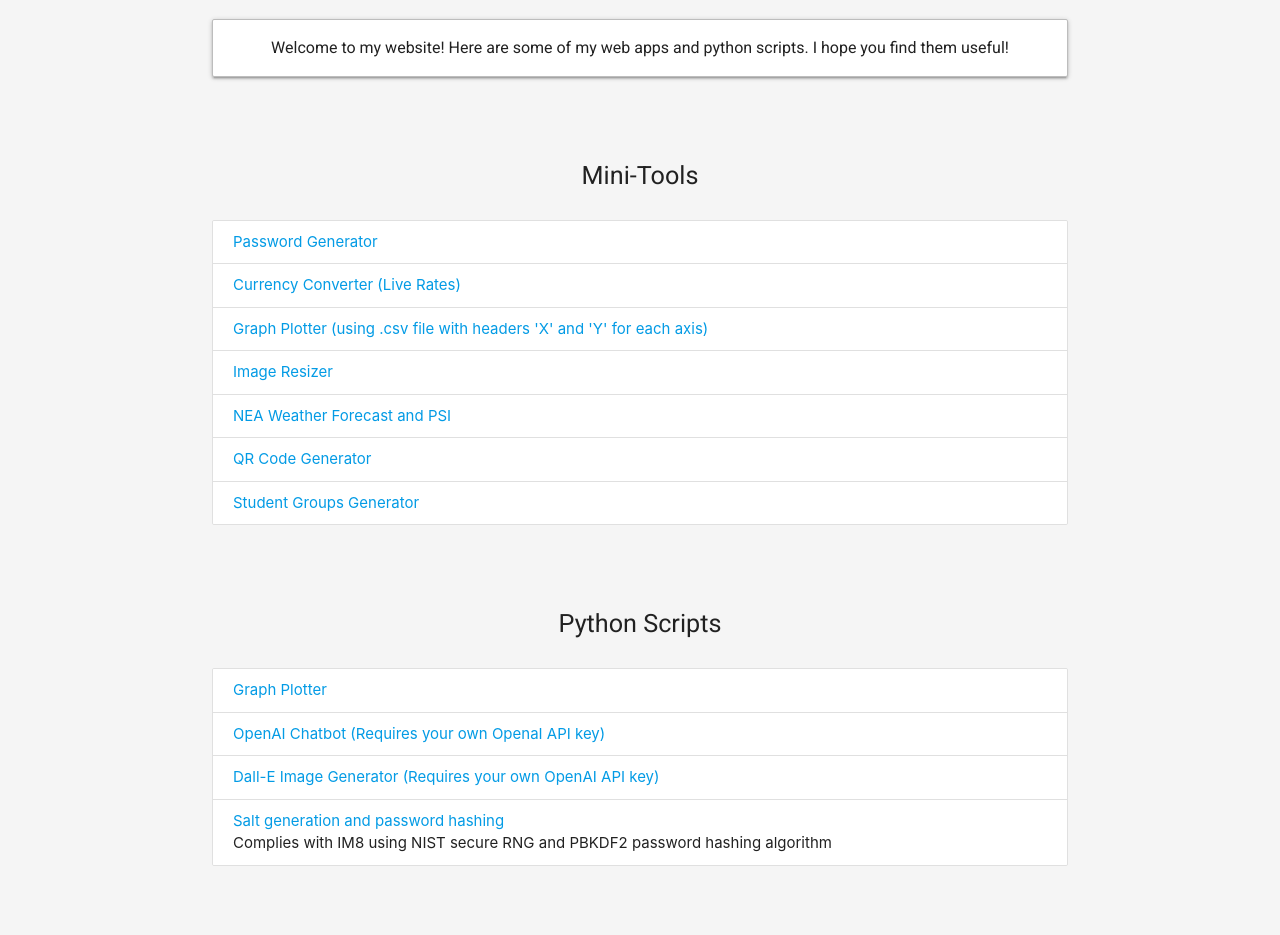
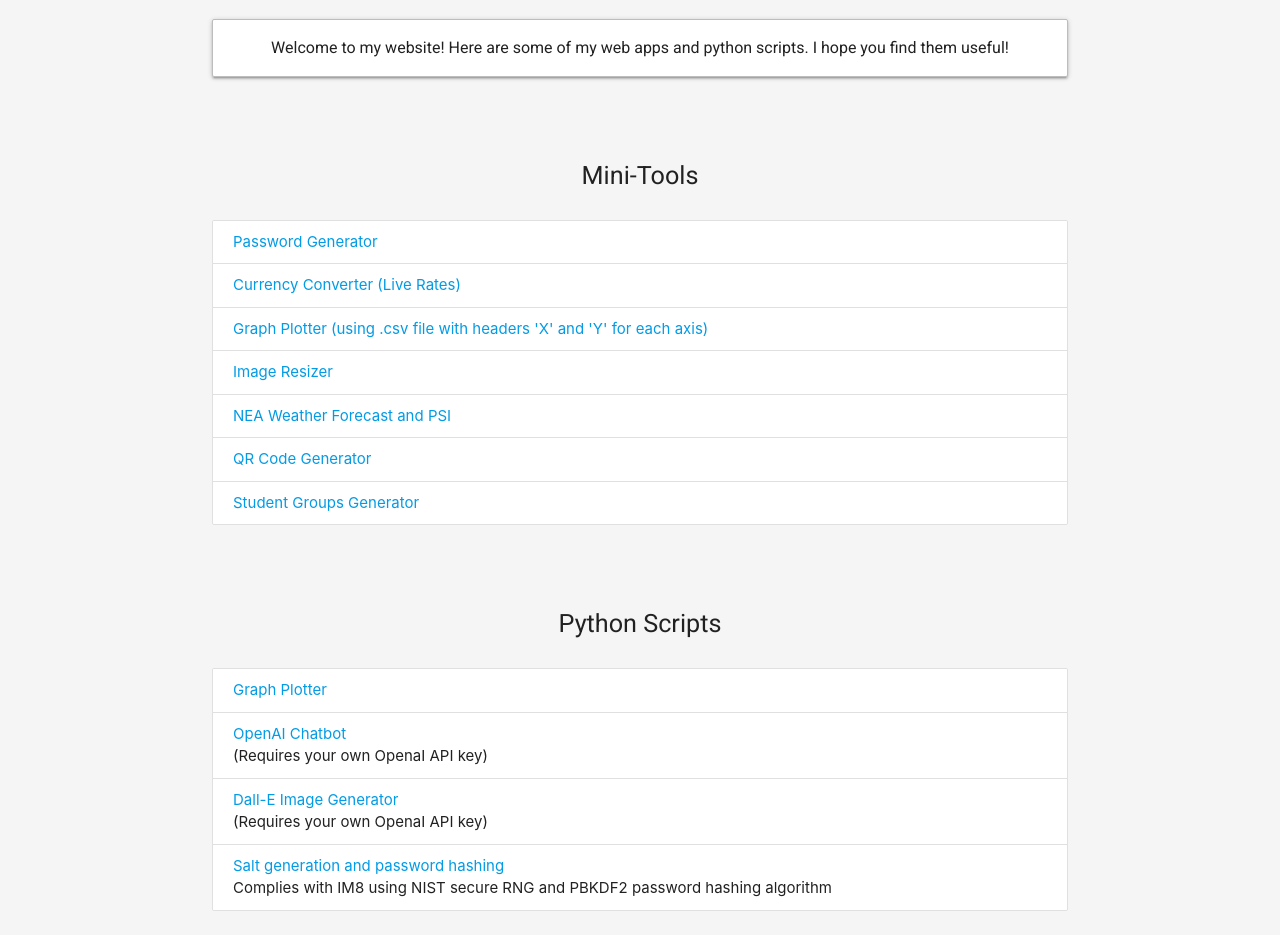
Before and after one commit to jiexunlijx/jiexunlijx.github.io, a plain HTML site: page index.html in a window 1280 px wide. Shown: the part 73-1008 px from the top of the page. Before the commit the page ends 974 px from the top, so only its background shows below. Drawn offline with nearby package versions, Linux system fonts and the light colour scheme.

Commit message:
Update index.html

```diff
--- a/index.html
+++ b/index.html
@@ -67,8 +67,8 @@
     <p class="flow-text">Python Scripts</p>
     <ul class="collection">
       <li class="collection-item"><a href="Plotter.py">Graph Plotter</a></li>
-      <li class="collection-item"><a href="myChatBot.py">OpenAI Chatbot (Requires your own OpenaI API key)</a></li>
-      <li class="collection-item"><a href="DallE_Test.py">Dall-E Image Generator (Requires your own OpenAI API key)</a></li>
+      <li class="collection-item"><a href="myChatBot.py">OpenAI Chatbot</a><br>(Requires your own OpenaI API key)</li>
+      <li class="collection-item"><a href="DallE_Test.py">Dall-E Image Generator</a><br>(Requires your own OpenaI API key)</li>
       <li class="collection-item"><a href="IM8_Pass_Hash.py">Salt generation and password hashing</a><br>Complies with IM8 using NIST secure RNG and PBKDF2 password hashing algorithm</li>
     </ul>
   </div>
```
